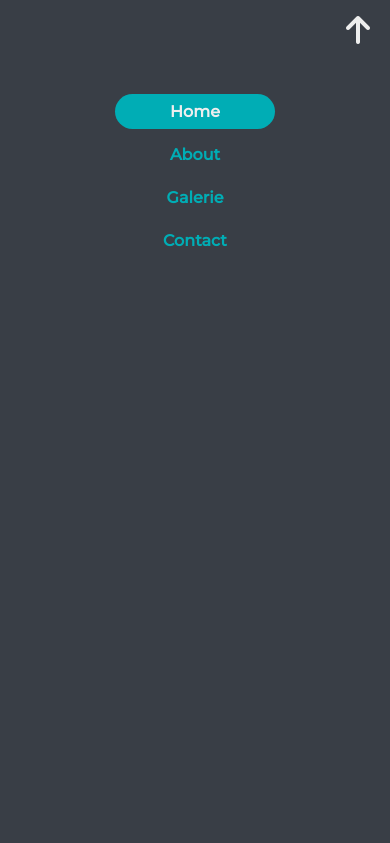
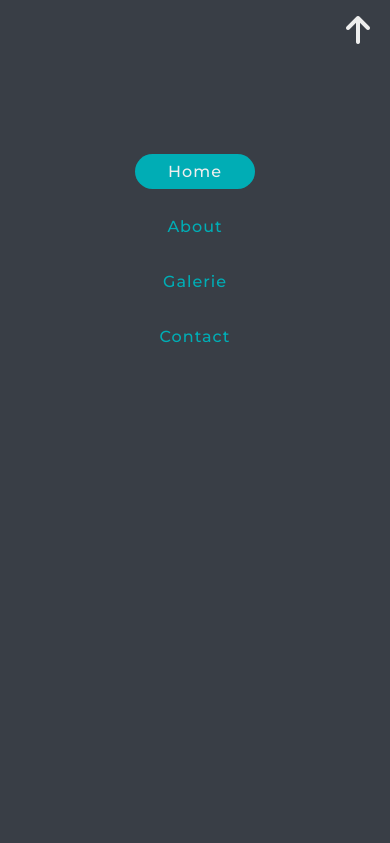
Before and after one commit to anas-asimi/Fancy-horizontal-navbar, a plain HTML site: page index.html in a window 390 px wide. Both pictures are taken after a click on the link 356 px from the left and 30 px from the top of the page. Shown: the top 843 px of the page. Drawn offline with Linux system fonts and the light colour scheme.

Commit message:
Add files via upload

```diff
--- a/index.html
+++ b/index.html
@@ -10,56 +10,29 @@
       crossorigin="anonymous"
     ></script>
   </head>
+
   <body>
     <header>
       <h1 class="logo">Anas Asimi</h1>
       <div class="nav-items" id="nav-items">
-        <a href="#" class="menu-icon" id="close-link">
+        <a href="#" class="menu-open" id="close-link">
           <i class="fa-solid fa-arrow-up fa-2xl"></i>
         </a>
-        <a href="#" class="nav-item active-link">Home</a>
-        <a href="#" class="nav-item">About</a>
-        <a href="#" class="nav-item">Galerie</a>
-        <a href="#" class="nav-item">Contact</a>
+        <a href="#home" class="nav-item active-link">Home</a>
+        <a href="#about" class="nav-item">About</a>
+        <a href="#galerie" class="nav-item">Galerie</a>
+        <a href="#contact" class="nav-item">Contact</a>
       </div>
-      <a href="#" class="menu-icon" id="open-link"
+      <p class="hehe">hehe</p>
+      <a href="#" class="menu-close" id="open-link"
         ><i class="fa-solid fa-bars fa-2xl"></i
       ></a>
     </header>
-    <div class="content">
-      Lorem ipsum dolor sit amet consectetur adipisicing elit. Eos ea totam
-      repellendus, maxime praesentium natus, facilis doloribus vitae aperiam,
-      veritatis illo fugit fuga numquam incidunt? Mollitia, quisquam. Pariatur,
-      est minus! Soluta debitis placeat fugit assumenda! Voluptatibus dicta quas
-      doloribus nisi vero corporis corrupti harum in temporibus facilis,
-      delectus doloremque accusamus vel. Dolorum illo repellat odio autem
-      perspiciatis? Necessitatibus, sit porro? Corporis tenetur nemo, eum
-      blanditiis porro repellat natus, voluptates laboriosam eligendi iure
-      cupiditate quidem ratione dolorum reprehenderit ex aspernatur alias
-      placeat provident beatae delectus! Iure voluptas ipsum doloremque deserunt
-      ex? Itaque, laborum at. Exercitationem explicabo, laboriosam magnam
-      dolores hic pariatur neque assumenda quas modi sint provident. Voluptas,
-      delectus illo at exercitationem maxime iure non corrupti et, ab, ea
-      voluptatum dolorum! Quaerat iure doloribus distinctio, aspernatur dolorum
-      modi deserunt consequuntur eligendi ea dolor quis. Dolores earum
-      recusandae vero quia, deserunt provident ea quisquam esse aliquam
-      voluptatum quidem, voluptates aperiam et eaque. Non aut quam consectetur
-      commodi ipsam unde fugiat impedit qui optio, hic earum eaque reprehenderit
-      vitae fuga nostrum atque voluptates ipsum fugit iusto ad consequatur sunt
-      aperiam assumenda nihil. Et! Possimus suscipit ducimus id accusantium
-      soluta distinctio incidunt debitis ullam doloribus? Error perferendis
-      repellat impedit. Temporibus, quae nisi nulla eligendi voluptatum
-      perspiciatis tempora maxime aliquam adipisci, ut nihil accusamus veniam?
-      Eos molestiae cumque unde. Eos vel vitae enim ducimus accusantium ex
-      officiis, rem, corrupti, praesentium esse dolorem quaerat qui. Minima
-      veritatis voluptatem dolorum, cupiditate pariatur illo quibusdam
-      recusandae dolore adipisci. Impedit repellendus nostrum officiis pariatur
-      explicabo enim, rerum ut itaque voluptas rem id similique ducimus eaque
-      inventore neque animi cum accusamus laborum illo facilis dolor provident
-      quisquam sint. Accusamus, unde. Architecto tenetur adipisci obcaecati
-      quibusdam corporis necessitatibus vero reiciendis molestias quaerat totam
-      provident minima fugit in quas, est non. Ut veniam aperiam nemo nobis id
-      molestias illum possimus ipsum. Quibusdam.
+    <div class="content" id="content">
+      <section id="home" class="home">home</section>
+      <section id="about" class="about">about</section>
+      <section id="galerie" class="galerie">galerie</section>
+      <section id="contact" class="contact">contact</section>
     </div>
     <script type="text/javascript" src="main.js"></script>
   </body>
--- a/main.js
+++ b/main.js
@@ -1,33 +1,36 @@
 //
-var open_button = document.getElementById("open-link");
+var open_button = document.querySelector("#open-link");
 open_button.addEventListener("click", function () {
   open_menu();
 });
 
-var close_button = document.getElementById("close-link");
+var close_button = document.querySelector("#close-link");
 close_button.addEventListener("click", function () {
   close_menu();
 });
 
 function open_menu() {
-  document.getElementById("nav-items").style.transform = "translateY(0px)";
+  document.querySelector(".nav-items").classList.remove("close");
+  document.querySelector(".nav-items").classList.add("open");
   links.forEach(function (link) {
-      link.style.cssText  = "opacity: 1 ; transition: opacity 0.8s; transition-delay: 0.5s;" ;
+    link.style.cssText = "opacity: 1 ; transition: opacity 0.5s; transition-delay: 0.3s;";
   });
 }
+
 function close_menu() {
-  document.getElementById("nav-items").style.transform = "translateY(-100vh)";
+  document.querySelector(".nav-items").classList.remove("open");
+  document.querySelector(".nav-items").classList.add("close");
   links.forEach(function (link) {
-    link.style.cssText  = "opacity: 0 " ;
-});
+    link.style.cssText = "opacity: 0 ";
+  });
 }
 //
 var links = document.querySelectorAll(".nav-item");
-
 links.forEach(function (link) {
   link.addEventListener("click", function () {
     remove_active();
     link.classList.add("active-link");
+    close_menu();
   });
 });
 
--- a/styles.css
+++ b/styles.css
@@ -1,10 +1,13 @@
+/* font */
 @import url("https://fonts.googleapis.com/css2?family=Merriweather&family=Montserrat:wght@500&display=swap");
+/* coulers */
 :root {
   --first-color: #eeeeee;
   --second-color: #00adb5;
   --third-color: #393e46;
   --forth-color: #222831;
 }
+/* general */
 * {
   box-sizing: border-box;
   padding: 0;
@@ -13,131 +16,10 @@
   text-decoration: none;
   font-size: 16px;
   font-family: "Montserrat", sans-serif;
+  color: black;
   /* border: red 1px solid; */
 }
-*:focus {
-  -webkit-tap-highlight-color: transparent;
-  outline: none;
-  -ms-touch-action: manipulation;
-  touch-action: manipulation;
-}
-
-header {
-  width: 250px;
-  height: 100vh;
-  padding: 50px 0px;
-  position: fixed;
-  left: 0px;
-  display: flex;
-  flex-direction: column;
-  justify-content: space-around;
-  align-items: center;
-  background-color: var(--third-color);
-}
-.logo {
-  font-size: xx-large;
-  user-select: none;
-  letter-spacing: 2px;
-  color: var(--first-color);
-}
-.nav-items {
-  height: 60%;
-  width: 50%;
-  display: flex;
-  flex-direction: column;
-  justify-content: center;
-  align-items: center;
-  background-color: var(--third-color);
-}
-.nav-items .nav-item {
-  width: 100%;
-  max-width: 160px;
-  text-decoration: none;
-  color: var(--second-color);
-  font-weight: bold;
-  padding: 8px 0;
-  margin: 4px 0;
-  text-align: center;
-  border-radius: 18px;
-  transition: 0.6s;
-}
-.nav-item:hover {
-  background-color: var(--second-color);
-  color: var(--first-color);
-}
-.active-link {
-  background-color: var(--second-color);
-  color: var(--first-color) !important;
-}
-.menu-icon {
-  display: none;
-  color: var(--first-color);
-  transition: 0.6s;
-}
-.menu-icon:hover {
-  color: var(--second-color);
-}
-.content {
-  background-color: var(--first-color);
-  color: var(--forth-color);
-  margin-left: 250px;
-  padding: 20px;
-}
-
-@media screen and (min-width: 740px) {
-  .nav-items {
-    transform: none !important;
-  }
-  .nav-item{
-    opacity: 1 !important;
-  }
-}
-
-/* small screens styles */
-@media screen and (max-width: 740px) {
-  header {
-    flex-direction: row;
-    justify-content: space-between;
-    height: 60px;
-    width: 100vw;
-    padding: 0 20px;
-    top: 0;
-  }
-  .nav-items {
-    width: 100vw;
-    height: 100vh;
-    position: fixed;
-    top: 0;
-    left: 0;
-    transform: translateY(-100vh);
-    transition: transform 0.5s;
-    justify-content: flex-start;
-    z-index: 10;
-  }
-  .menu-icon {
-    display: block;
-  }
-  .nav-item {
-    opacity: 0.0;
-    transition: opacity 0.5s;
-    transition-delay: 0.5s;
-  }
-  .nav-items .menu-icon {
-    height: 60px;
-    display: flex;
-    justify-content: flex-end;
-    align-items: center;
-    width: 100vw;
-    padding: 0 20px;
-    margin-bottom: 30px;
-  }
-  .content {
-    margin-top: 60px;
-    margin-left: 0;
-  }
-}
-
-/*  */
+/* scrooll bar styles */
 ::-webkit-scrollbar {
   width: 3px;
   background: transparent;
@@ -148,3 +30,203 @@ header {
 ::-webkit-scrollbar-thumb {
   background: var(--second-color);
 }
+
+/*  */
+/*  */
+/*  */
+/*  */
+/*  */
+
+html {
+}
+body {
+}
+header {
+  background-color: var(--third-color);
+}
+.logo {
+  color: var(--first-color);
+  font-size: 2rem;
+  letter-spacing: 2px;
+}
+.nav-items {
+  background-color: var(--third-color);
+  display: flex;
+  flex-direction: column;
+  align-items: center;
+}
+.fa-bars {
+  color: var(--first-color);
+}
+.nav-item {
+  width: 100px;
+  color: var(--second-color);
+  letter-spacing: 1px;
+  border-radius: 200px;
+  padding: 8px 0;
+  margin: 2px 0;
+  text-align: center;
+}
+.nav-item:hover,
+.active-link {
+  background-color: var(--second-color);
+  color: var(--first-color);
+  width: 120px;
+  transition: 0.5s;
+}
+.fa-arrow-up {
+  color: var(--first-color);
+}
+.fa-arrow-up:hover,
+.fa-bars:hover {
+  color: var(--second-color);
+  transition: 0.2s;
+}
+.content {
+  background-color: var(--first-color);
+}
+.section {
+}
+/*  */
+/*  */
+/*  */
+/*  */
+/*  */
+/*  */
+/*  */
+/* big screens styles */
+@media screen and (min-width: 740px) {
+  html {
+    height: 100%;
+    width: 100%;
+  }
+  body {
+    display: flex;
+    height: 100%;
+    width: 100%;
+    overflow: hidden;
+  }
+  header {
+    height: 100%;
+    min-width: 250px ;
+    display: flex;
+    flex-direction: column;
+    justify-content: space-around;
+    align-items: center;
+  }
+  .logo {
+  }
+  .nav-items {
+  }
+  .fa-bars {
+  }
+  .nav-item {
+  opacity: 1 !important;
+  }
+  .nav-item:hover,
+  .active-link {
+  }
+  .fa-arrow-up {
+  }
+  .menu-open,
+  .menu-close {
+    display: none;
+  }
+  .hehe {
+    visibility: hidden;
+  }
+  .content {
+    height: 100%;
+    width: 100%;
+    overflow-y: scroll;
+  }
+  section {
+  width: 100%;
+  height: 100%;
+  }
+}
+
+/* small screens styles */
+@media screen and (max-width: 740px) {
+  html {
+    height: 100%;
+    width: 100%;
+  }
+  body {
+    height: 100%;
+    width: 100%;
+    overflow: hidden;
+  }
+  header {
+    height: 60px;
+    width: 100%;
+    position: fixed;
+    display: flex;
+    flex-direction: row;
+    justify-content: space-between;
+    align-items: center;
+    padding: 0 20px;
+    z-index: 10;
+
+  }
+  .logo {
+  }
+  .nav-items {
+    height: 100%;
+    width: 100%;
+    left: 0;
+    top: -100%;
+    position: fixed;
+    animation-fill-mode: forwards;
+    animation-duration: 0.5s;
+  }
+  .fa-bars {
+  }
+  .nav-item {
+    margin: 10px 0;
+    opacity: 0;
+  }
+  .nav-item:hover,
+  .active-link {
+  }
+  .fa-arrow-up {
+  }
+  .menu-open{
+    height: 60px;
+    width: 100%;
+    display: flex;
+    justify-content: flex-end;
+    align-items: center;
+    padding: 0 20px;
+    margin-bottom: calc(10vh);
+  }
+  .hehe{
+    visibility: hidden;
+  }
+  .content {
+    position: fixed;
+    top: 60px;
+    left: 0px;
+    height: 100%;
+    width: 100%;
+    overflow-y: scroll;
+
+  }
+  section {
+    height: 500px;
+  }
+}
+.open{
+  animation-name: menu-open ;
+}
+.close{
+  animation-name: menu-close ;
+}
+@keyframes menu-open {
+  from {transform: translateY(0%) ;}
+  to {transform: translateY(100%) ;}
+}
+@keyframes menu-close {
+  from {transform: translateY(100%) ;}
+  to {transform: translateY(0%) ;}
+}
```
